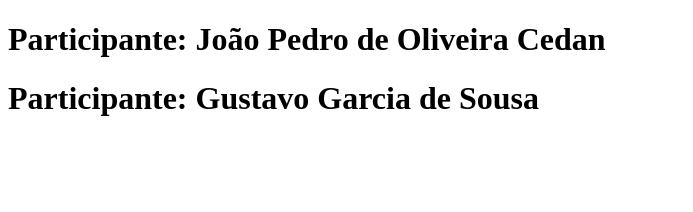
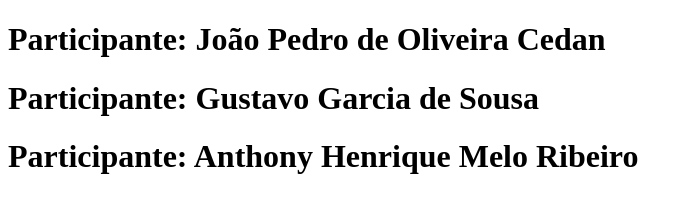
Before and after one commit to JoaoPedroCedan/Trabalho-Engenharia-Software, a plain HTML site: page index.html in a window 1280 px wide. Shown: the whole page, without its empty margins (0-693 px from the left). Drawn offline with Linux system fonts and the light colour scheme.

Commit message:
Update index.html

```diff
--- a/index.html
+++ b/index.html
@@ -9,5 +9,6 @@
 <body>
     <h1>Participante: João Pedro de Oliveira Cedan</h1>
     <h1>Participante: Gustavo Garcia de Sousa</h1>
+    <h1>Participante: Anthony Henrique Melo Ribeiro</h1>
 </body>
 </html>
```
